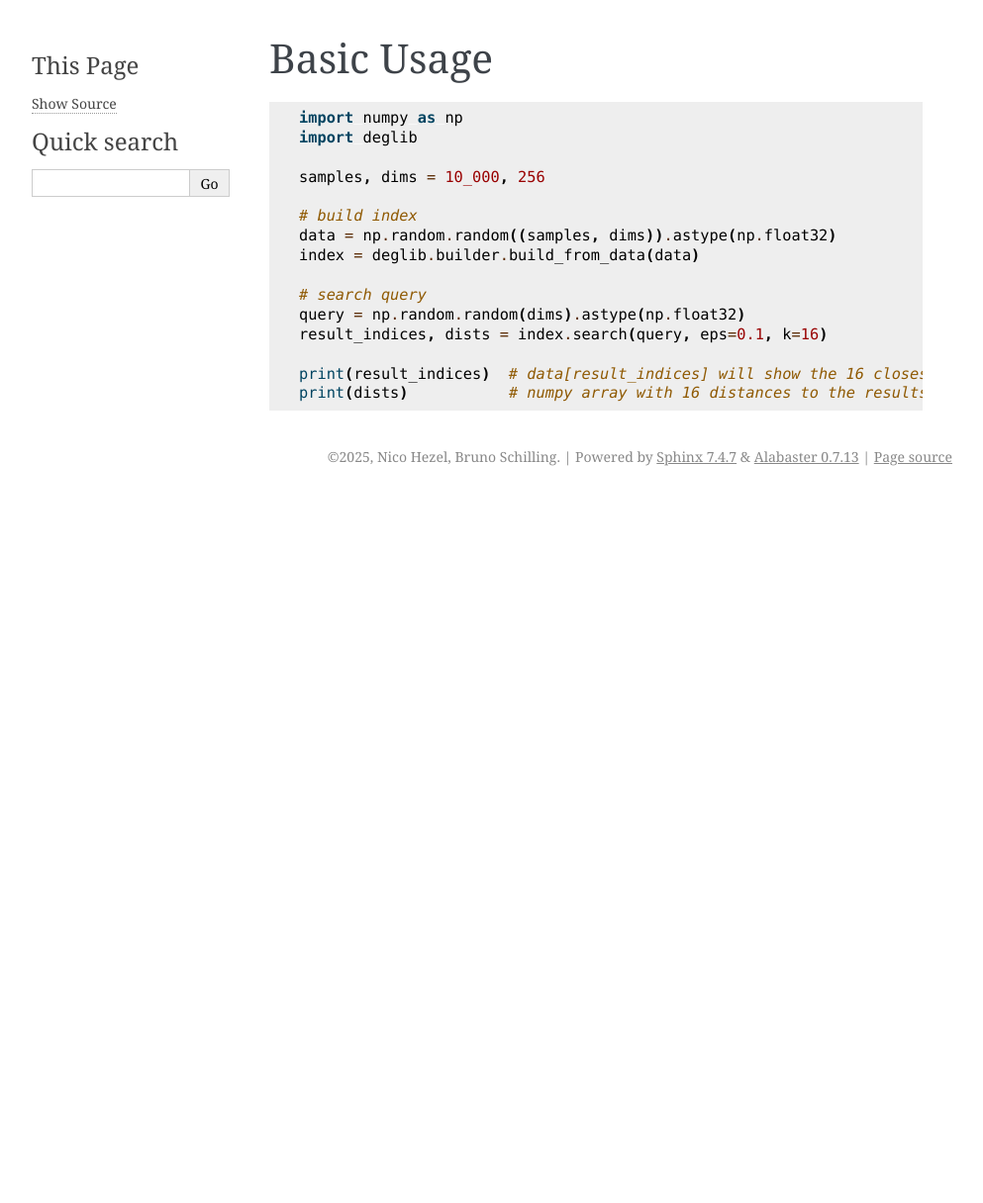
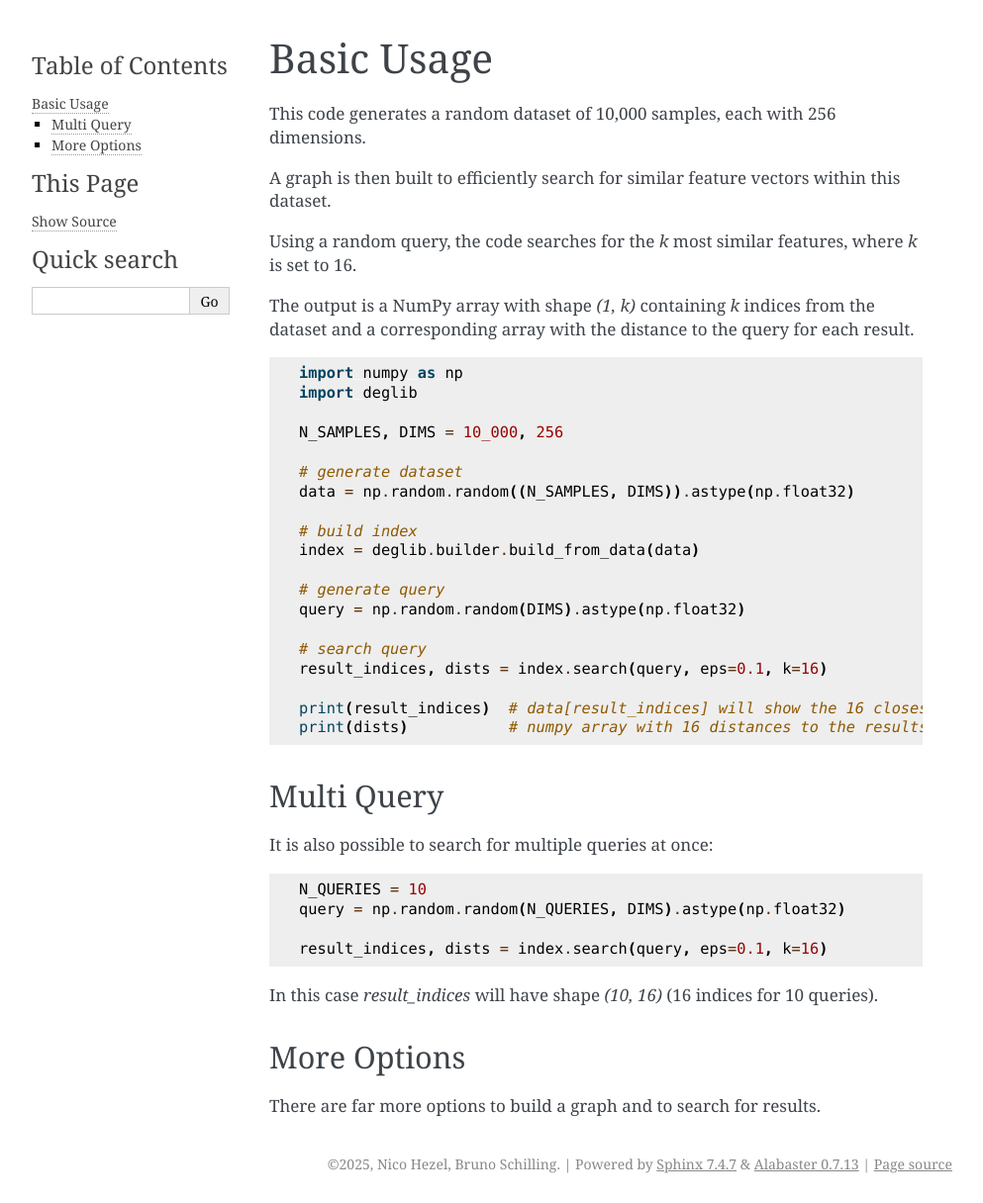
Before and after one commit to Visual-Computing/DynamicExplorationGraph, a Sphinx documentation site: the page built from python/docs/usage/quickstart.rst, in a window 1280 px wide. Shown: the whole page at 99% size, without its empty margins (148-1141 px from the left). Built offline with Sphinx 7.4.7, drawn with Linux system fonts in a browser that asks for light colours; before the commit the page ends 900 px from its top, so only the background shows below that.

Commit message:
more verbose quickstart

```diff
--- a/python/docs/usage/quickstart.rst
+++ b/python/docs/usage/quickstart.rst
@@ -1,20 +1,50 @@
 Basic Usage
 ===========
+
+This code generates a random dataset of 10,000 samples, each with 256 dimensions.
+
+A graph is then built to efficiently search for similar feature vectors within this dataset.
+
+Using a random query, the code searches for the `k` most similar features, where `k` is set to 16.
+
+The output is a NumPy array with shape  `(1, k)` containing `k` indices from the dataset and a corresponding array with the distance to the query for each result.
 
 .. code-block:: python
 
     import numpy as np
     import deglib
 
-    samples, dims = 10_000, 256
+    N_SAMPLES, DIMS = 10_000, 256
+
+    # generate dataset
+    data = np.random.random((N_SAMPLES, DIMS)).astype(np.float32)
 
     # build index
-    data = np.random.random((samples, dims)).astype(np.float32)
     index = deglib.builder.build_from_data(data)
 
+    # generate query
+    query = np.random.random(DIMS).astype(np.float32)
+
     # search query
-    query = np.random.random(dims).astype(np.float32)
     result_indices, dists = index.search(query, eps=0.1, k=16)
 
     print(result_indices)  # data[result_indices] will show the 16 closest datapoints to "query"
     print(dists)           # numpy array with 16 distances to the results
+
+Multi Query
+***********
+
+It is also possible to search for multiple queries at once:
+
+.. code-block:: python
+
+    N_QUERIES = 10
+    query = np.random.random(N_QUERIES, DIMS).astype(np.float32)
+
+    result_indices, dists = index.search(query, eps=0.1, k=16)
+
+In this case `result_indices` will have shape `(10, 16)` (16 indices for 10 queries).
+
+More Options
+************
+There are far more options to build a graph and to search for results.
```
